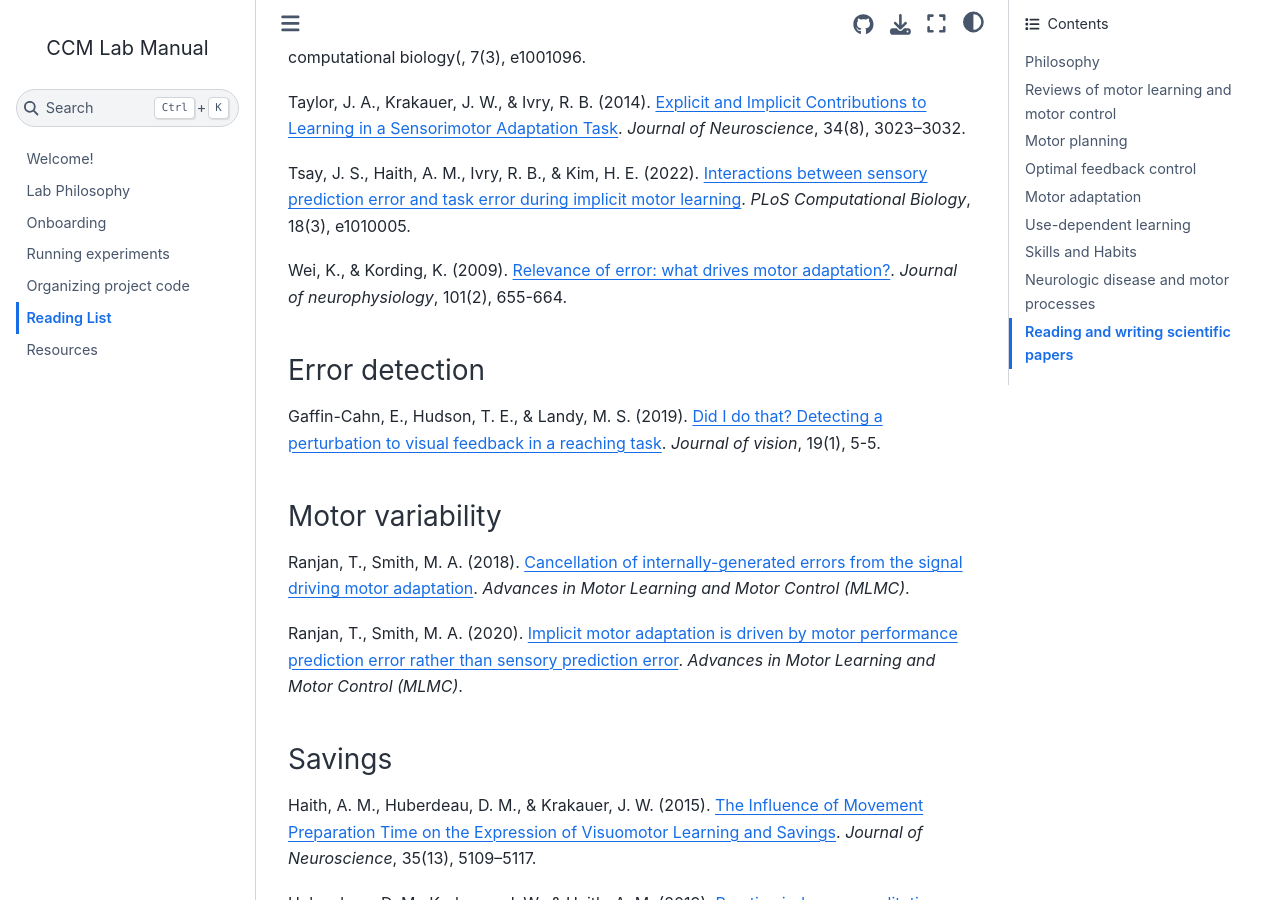
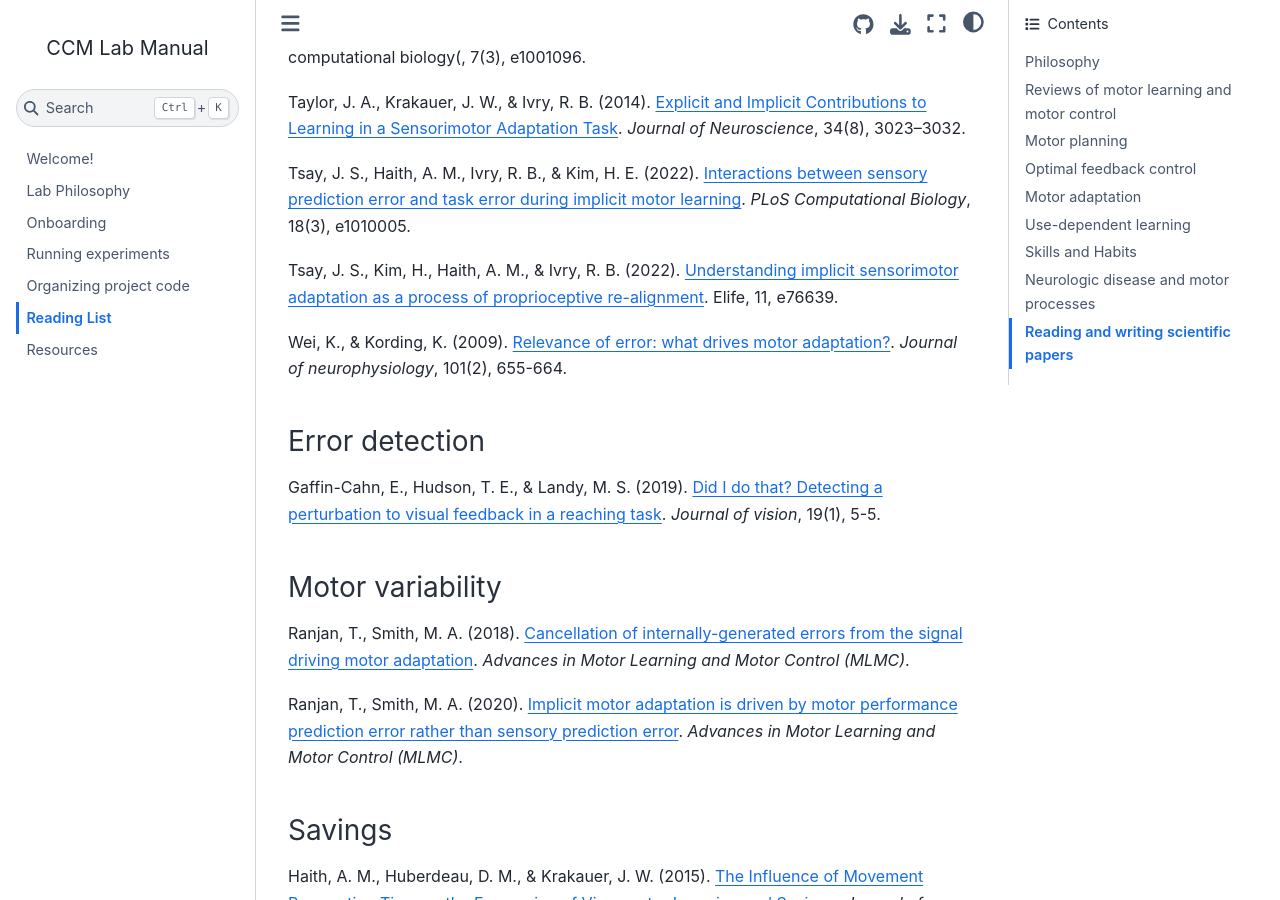
Before and after one commit to ccmlab-ubc/lab-manual, a Jupyter Book: the page built from reading-list.md, in a window 1280 px wide and 900 px high, scrolled down 2347 px. Built offline with Jupyter Book 1.0.4 settings and Sphinx 7.4.7 and the Sphinx Book theme 1.1.4, drawn with Linux system fonts in a browser that asks for light colours.

Commit message:
add premo paper

```diff
--- a/reading-list.md
+++ b/reading-list.md
@@ -62,6 +62,8 @@ Taylor, J. A., Krakauer, J. W., & Ivry, R. B. (2014). [Explicit and Implicit Con
 
 Tsay, J. S., Haith, A. M., Ivry, R. B., & Kim, H. E. (2022). [Interactions between sensory prediction error and task error during implicit motor learning](https://doi.org/10.1371/journal.pcbi.1010005). *PLoS Computational Biology*, 18(3), e1010005.
 
+Tsay, J. S., Kim, H., Haith, A. M., & Ivry, R. B. (2022). [Understanding implicit sensorimotor adaptation as a process of proprioceptive re-alignment](https://elifesciences.org/articles/76639). Elife, 11, e76639.
+
 Wei, K., & Kording, K. (2009). [Relevance of error: what drives motor adaptation?](https://journals.physiology.org/doi/full/10.1152/jn.90545.2008). *Journal of neurophysiology*, 101(2), 655-664.
 
 
```
